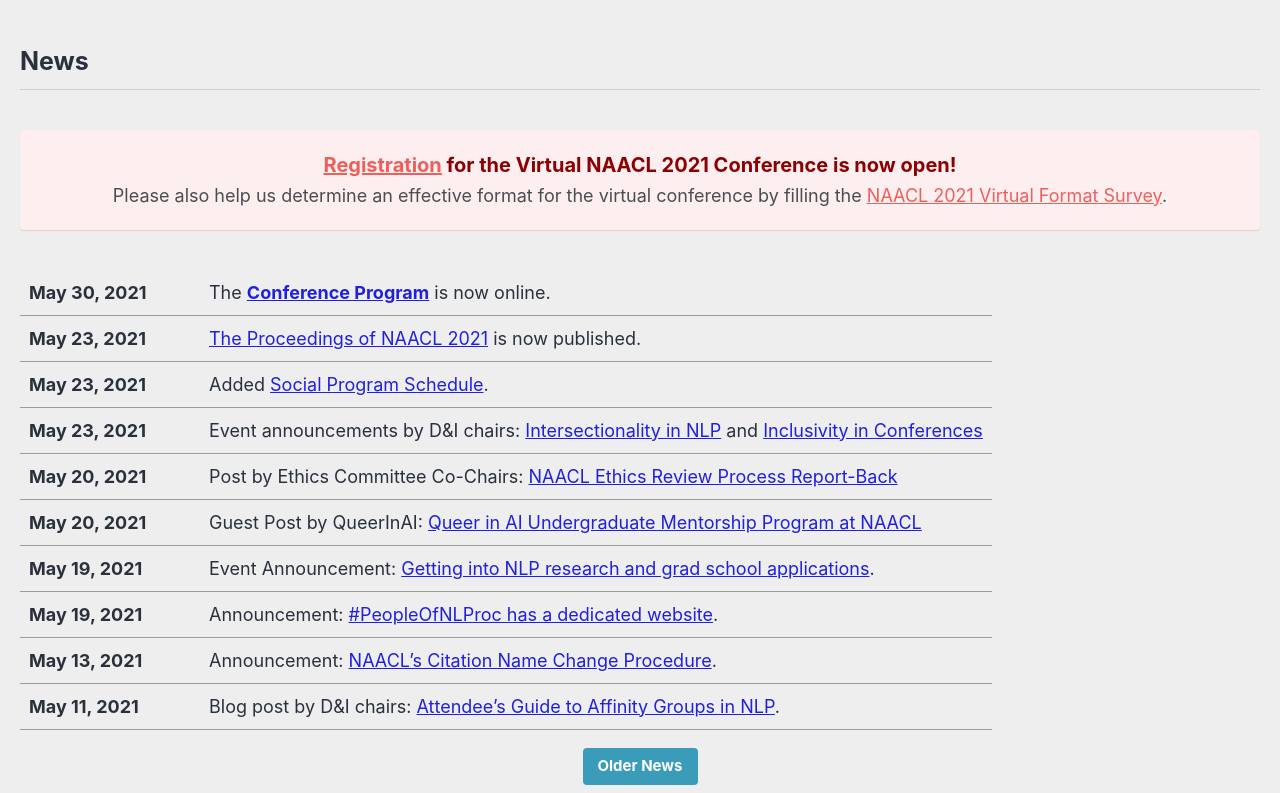
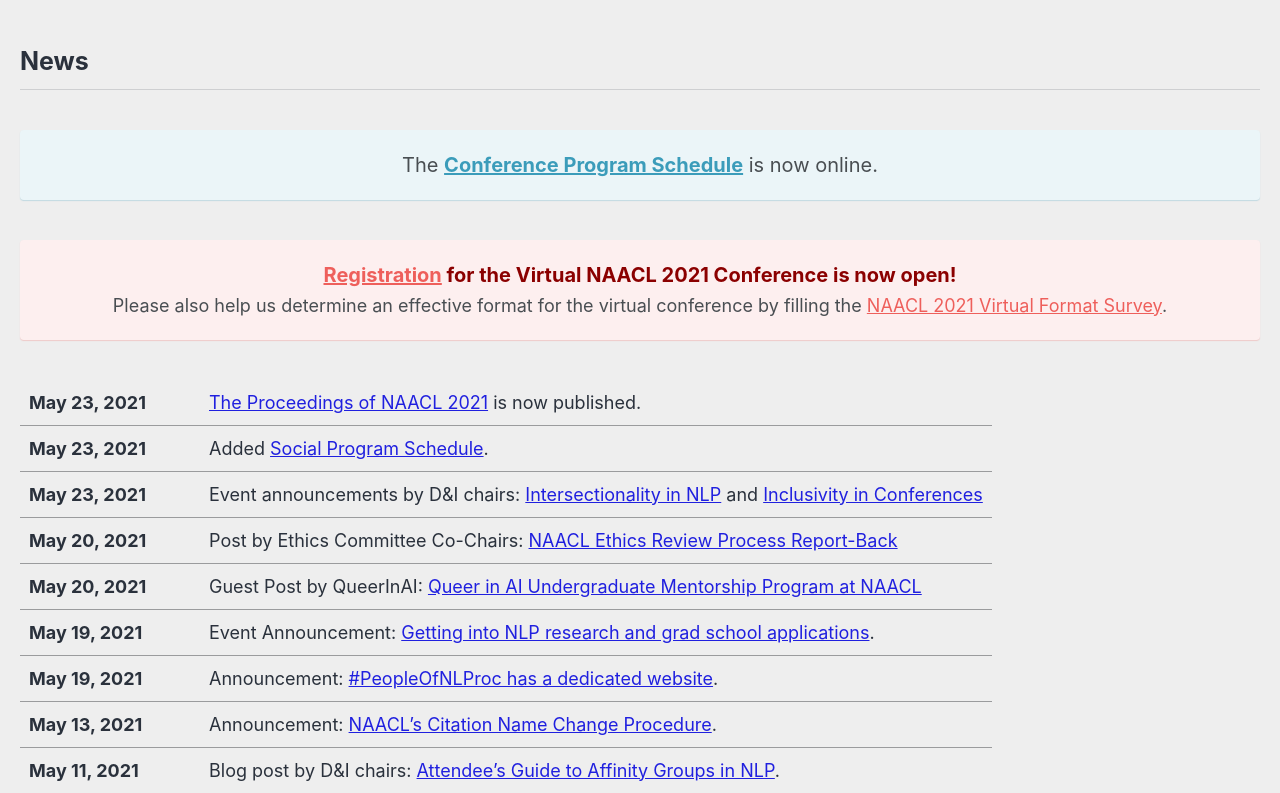
Before and after one commit to naacl-org/naacl-2021-website, a Jekyll site: the page built from _pages/home.md, in a window 1280 px wide and 900 px high, scrolled down 352 px, cut to the strip 107-900 px from the top of the window. Built offline with Jekyll 4.4.1, drawn with Linux system fonts in a browser that asks for light colours; cached includes are drawn as plain includes; nearby versions of some CDN libraries; comment, search, counter and statistics services are not loaded.

Commit message:
Make front page link big

```diff
--- a/_pages/home.md
+++ b/_pages/home.md
@@ -10,6 +10,9 @@
 
 ## News
 
+The [**Conference Program Schedule**](/program/) is now online.
+{: .text-center .notice--info}
+
 <strong style="color:darkred;">[Registration](/registration/) for the Virtual NAACL 2021 Conference is now open!</strong>
 <br><span style="font-size:90%">Please also help us determine an effective format for the virtual conference by filling the [NAACL 2021 Virtual Format Survey](https://docs.google.com/forms/d/e/1FAIpQLSf0O3fc5SuiZhXlqzLBbD8_daB_VazLgUL5LUD5tBIglR_nJw/viewform).</span>
 {: .text-center .notice--danger}
@@ -19,7 +22,6 @@
 .news-table tr td:nth-child(1) { font-weight: bold; width: 10em; }
 </style>
 
-| May 30, 2021 | The [**Conference Program**](/program/) is now online.
 | May 23, 2021 | [The Proceedings of NAACL 2021](https://www.aclweb.org/anthology/events/naacl-2021/) is now published.
 | May 23, 2021 | Added [Social Program Schedule](/program/social/).
 | May 23, 2021 | Event announcements by D&I chairs: [Intersectionality in NLP](/blog/intersectionality-panel) and [Inclusivity in Conferences](/blog/inclusivity-panel)
@@ -49,7 +51,7 @@
 | ~~Notification of acceptance~~ | ~~Wednesday~~ | ~~March 10, 2021~~ |
 | ~~Camera ready papers due~~ | ~~Sunday~~ | ~~April 11, 2021~~ |
 | ~~Final notification for papers requiring ethics re-review~~ | ~~Friday~~ | ~~April 30, 2021~~ |
-| Publication date | Monday | May 24, 2021 |
+| ~~Publication date~~ | ~~Monday~~ | ~~May 24, 2021~~ |
 | Co-located event: [NLP Summer School 2021](https://ampln.github.io/escuelaverano2021/) | Thursday – Friday | June 3 – 4, 2021 |
 | Conference date | Sunday – Friday | June 6 – 11, 2021 |
 {: .dates-table}
```
